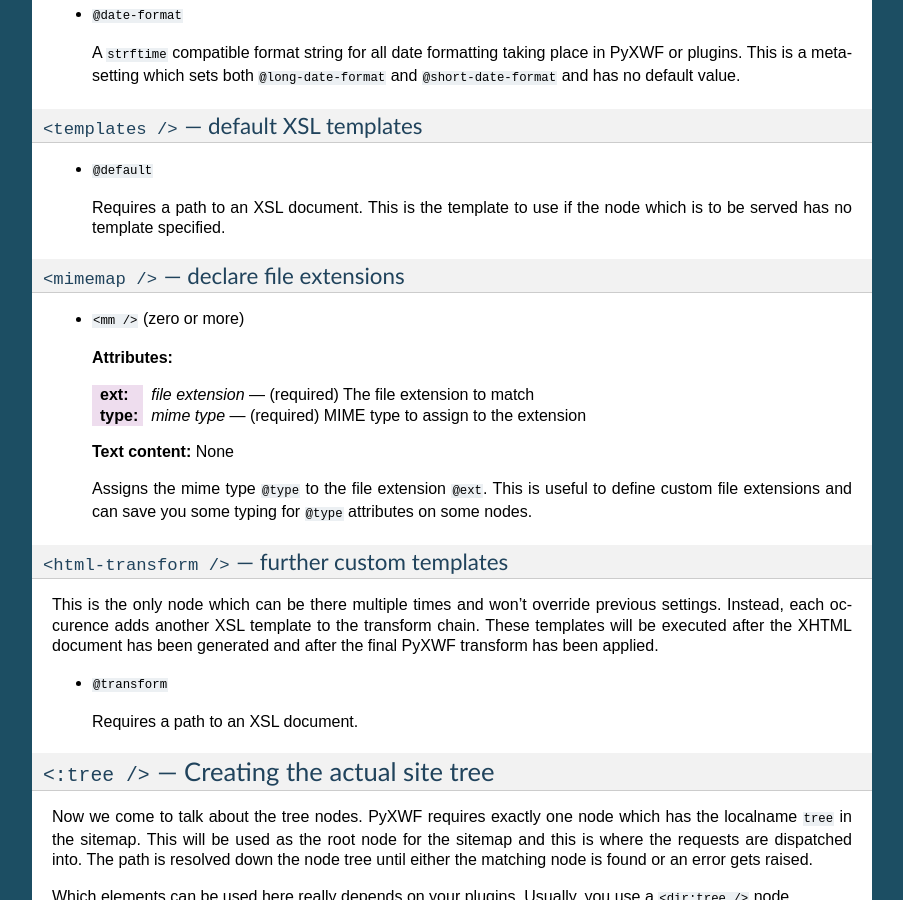
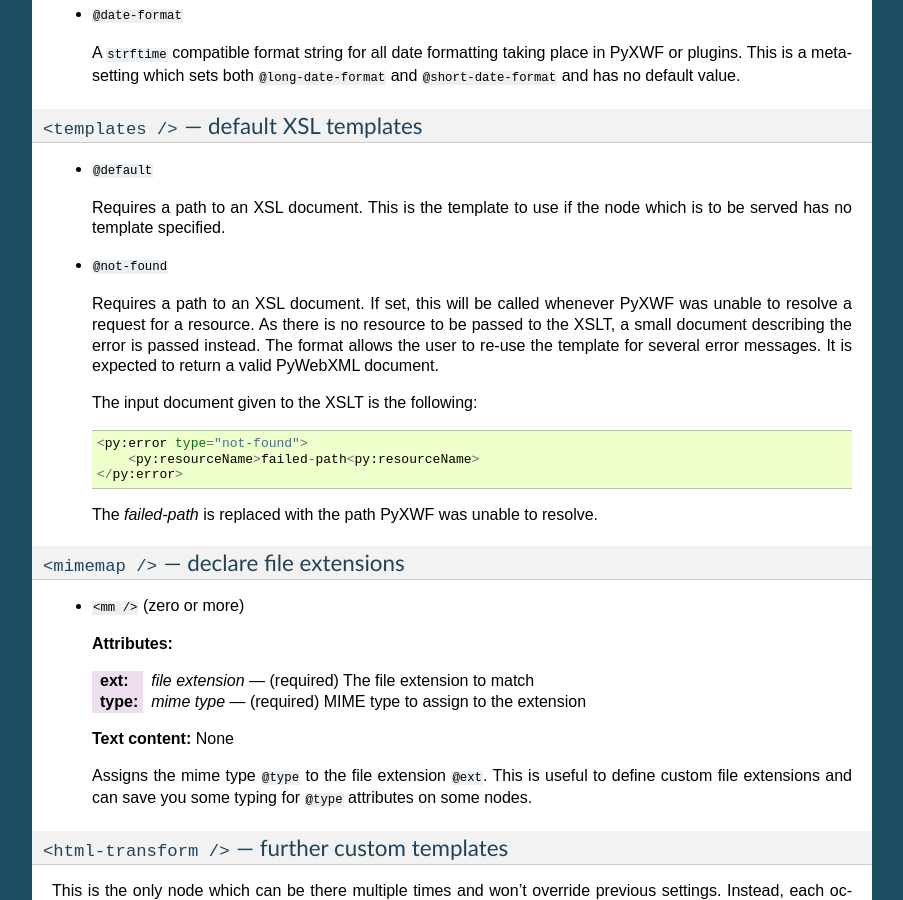
Before and after one commit to zombofant/pyxwf, a Sphinx documentation site: the page built from docs/sitemap/index.rst, in a window 1280 px wide and 900 px high, scrolled down 4215 px. Shown: the whole window, without its empty margins (198-1101 px from the left). Built offline with Sphinx 7.4.7, drawn with Linux system fonts in a browser that asks for light colours.

Commit message:
Add docs for site:templates/@not-found

```diff
--- a/docs/sitemap/index.rst
+++ b/docs/sitemap/index.rst
@@ -276,6 +276,24 @@ overwritten by those which have been set by previous nodes.
     Requires a path to an XSL document. This is the template to use
     if the node which is to be served has no template specified.
 
+*   ``@not-found``
+
+    Requires a path to an XSL document. If set, this will be called
+    whenever PyXWF was unable to resolve a request for a resource. As
+    there is no resource to be passed to the XSLT, a small document
+    describing the error is passed instead. The format allows the user
+    to re-use the template for several error messages. It is expected
+    to return a valid PyWebXML document.
+
+    The input document given to the XSLT is the following::
+
+        <py:error type="not-found">
+            <py:resourceName>failed-path<py:resourceName>
+        </py:error>
+
+    The *failed-path* is replaced with the path PyXWF was unable to
+    resolve.
+
 ``<mimemap />`` — declare file extensions
 =========================================
 
```
